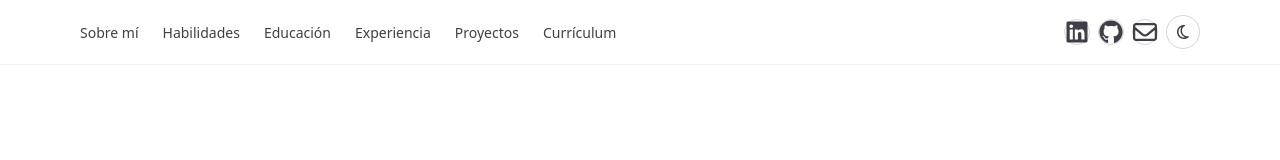
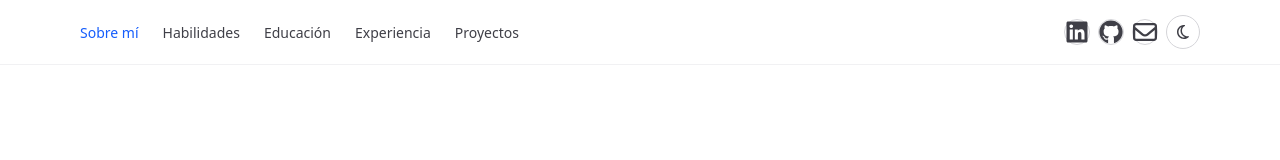
Before and after one commit to zemanue/my-dev-portfolio, a React (Vite) app: page / in a window 1280 px wide. Shown: the top 160 px of the page. Built offline with nearby package versions, Linux system fonts and the light colour scheme.

Commit message:
Fix Navbar
Changed the Hero section id from 'home' to 'about' to fix the "Sobre mí" button in the navbar. Removed the 'Currículum' link from the Navbar and cleaned up unused icon imports.

```diff
--- a/src/components/Hero.jsx
+++ b/src/components/Hero.jsx
@@ -8,7 +8,7 @@ export default function Hero() {
 
     return (
         <section
-            id="home"
+            id="about"
             className="relative flex min-h-[calc(100vh-4rem)] items-center justify-center px-4"
         >
             <div className="mx-auto max-w-4xl text-center">
--- a/src/components/Navbar.jsx
+++ b/src/components/Navbar.jsx
@@ -1,5 +1,5 @@
 import { useState, useEffect } from "react";
-import { FaBars, FaXmark, FaLinkedin, FaGithub, FaRegEnvelope, FaRegSun, FaRegMoon } from "react-icons/fa6";
+import { FaBars, FaXmark, FaRegSun, FaRegMoon } from "react-icons/fa6";
 import SocialIcon from "./SocialIcon";
 import { socialLinks } from "../constants/socialLinks";
 
@@ -9,7 +9,6 @@ const links = [
     { label: "Educación", href: "#education" },
     { label: "Experiencia", href: "#experience" },
     { label: "Proyectos", href: "#projects" },
-    { label: "Currículum", href: "#resume" },
 ];
 
 export default function Navbar({ theme, onToggleTheme }) {
```
